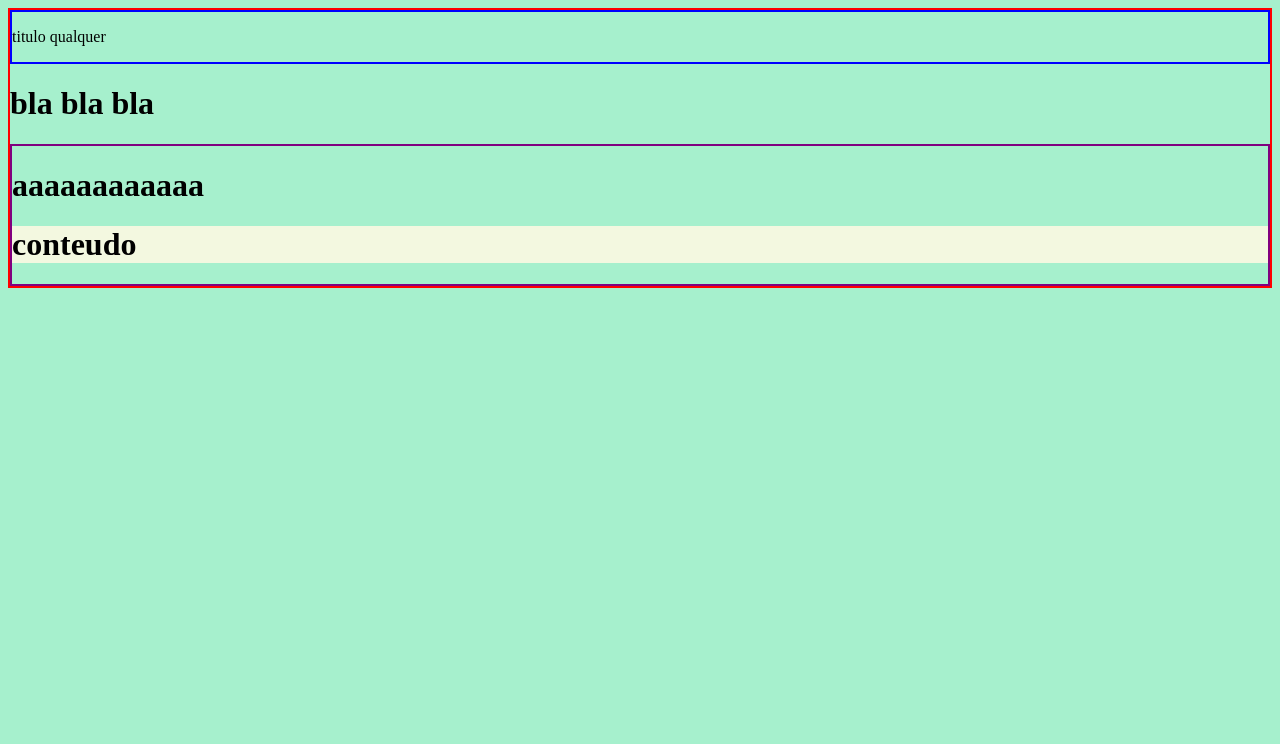
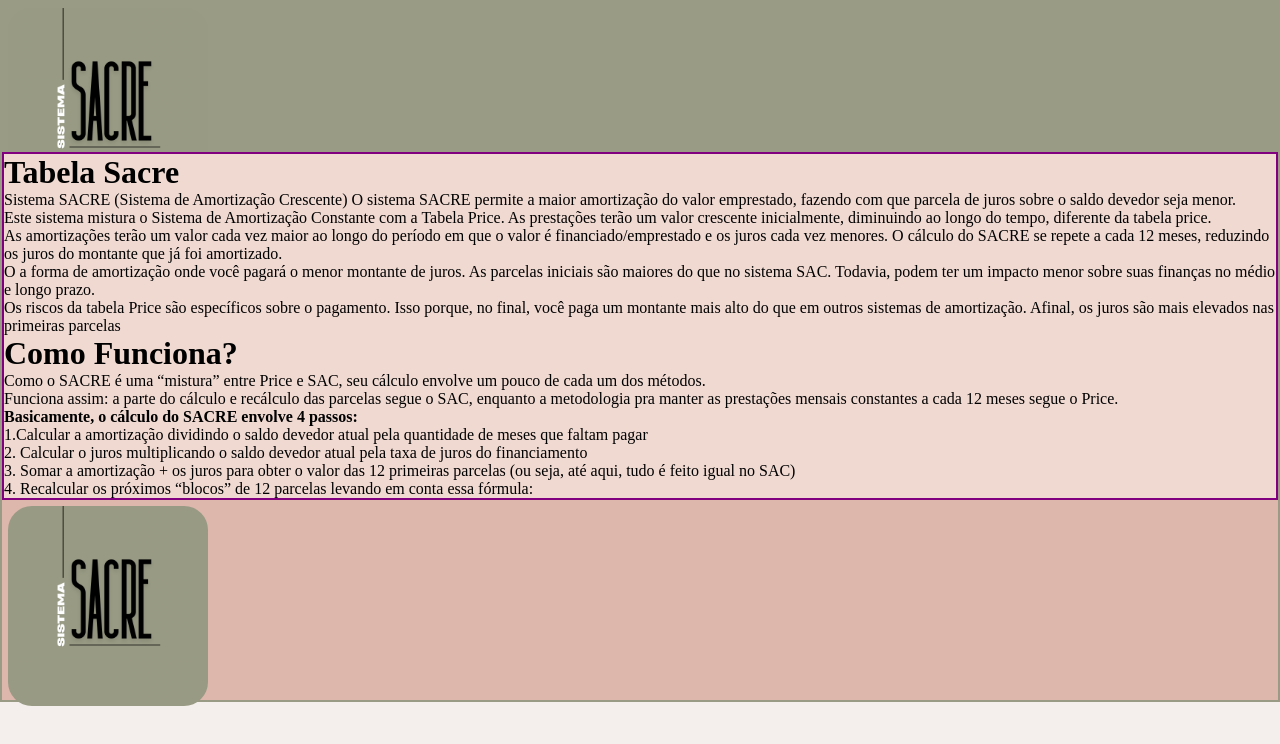
Before and after one commit to Vitoriarochacardoso/sacre, a plain HTML site: page index.html in a window 1280 px wide. Drawn offline with Linux system fonts and the light colour scheme.

Commit message:
Add files via upload

```diff
--- a/index.html
+++ b/index.html
@@ -1,3 +1,4 @@
+
 <!DOCTYPE html>
 <html lang="en">
 <head>
@@ -6,25 +7,47 @@
     <title>Document</title>
     <link rel="stylesheet" href="style.css">
 </head>
-<header>
-    <p> titulo qualquer</p>
-</header>
-<body >
-    <p>
-        <h1> bla bla bla </h1>
-    </p>
+
+<body>
+    <header>
+        <div>
+            <img class="logo" src="imagem/logo.png" alt=" balanca">
+
+        </div>
+    </header>
     <main>
-        <p>
-            <h1>aaaaaaaaaaaa</h1>
+        <p class="caixa">
+            <h1>Tabela Sacre</h1>
+
         </p>
 
-        <div class="caixa">
+        <div>
             <p>
-                <h1>conteudo</h1>
+                <p> Sistema SACRE (Sistema de Amortização Crescente) O sistema SACRE permite a maior amortização do valor emprestado, fazendo com que parcela de juros sobre o saldo devedor seja menor.</p>
+                Este sistema mistura o Sistema de Amortização Constante com a Tabela Price. As prestações terão um valor crescente inicialmente, diminuindo ao longo do tempo, diferente da tabela price.
+                <p>As amortizações terão um valor cada vez maior ao longo do período em que o valor é financiado/emprestado e os juros cada vez menores. O cálculo do SACRE se repete a cada 12 meses, reduzindo os juros do montante que já foi amortizado.</p>
+                O a forma de amortização onde você pagará o menor montante de juros. As parcelas iniciais são maiores do que no sistema SAC. Todavia, podem ter um impacto menor sobre suas finanças no médio e longo prazo.
+                <P>Os riscos da tabela Price são específicos sobre o pagamento. Isso porque, no final, você paga um montante mais alto do que em outros sistemas de amortização. Afinal, os juros são mais elevados nas primeiras parcelas</P>
+
             </p>
+
+            <h1>Como Funciona?</h1>
+
+            <p>Como o SACRE é uma “mistura” entre Price e SAC, seu cálculo envolve um pouco de cada um dos métodos.</p>
+            <p>Funciona assim: a parte do cálculo e recálculo das parcelas segue o SAC, enquanto a metodologia pra manter as prestações mensais constantes a cada 12 meses segue o Price.</p>
+
+                <h4>Basicamente, o cálculo do SACRE envolve 4 passos:</h4>
+
+                    <p>1.Calcular a amortização dividindo o saldo devedor atual pela quantidade de meses que faltam pagar</p>
+                    <p>2. Calcular o juros multiplicando o saldo devedor atual pela taxa de juros do financiamento</p>
+                    <p>3. Somar a amortização + os juros para obter o valor das 12 primeiras parcelas (ou seja, até aqui, tudo é feito igual no SAC)</p>
+                    <p>4. Recalcular os próximos “blocos” de 12 parcelas levando em conta essa fórmula:</p>
         </div>
     </main>
 
 </body>
 <script></script>
+<footer>
+    <img class="logo" src="imagem/logo.png" alt=" balanca">
+</footer>
 </html>
--- a/style.css
+++ b/style.css
@@ -1,19 +1,55 @@
 :root{
-    --cor_fundo: rgb(166, 240, 205);
-    --cor_botao: rgb(243, 248, 224);
-    --cor_borda: red ;
+    --cor_fundo: #F4EFEC;
+    --cor_1: #F0D9D1;
+    --cor_2: #DDB7AC ;
+    --cor_3: #999B85;
 }
-body{
-    background-color: var(--cor_fundo);
-    border: var(--cor_borda) solid 2px;
+main{
+    grid-area: prin;
+    border: purple solid 2px;
+    background-color: var(--cor_1);
 
 }
-main{
-    border: purple solid 2px;
+header{
+    grid-area: cabe;
+    background-color: var(--cor_3);
+
 }
-header{
-    border: blue solid 2px;
+footer{
+    grid-area: roda;
+    background-color: var(--cor_2);
+
+}
+ *{
+    margin: 0%;
+    padding: 0%;
+ }
+body{
+    display: grid;
+    grid-template-areas:
+    " cabe "
+    " prin "
+    " roda ";
+    grid-template-columns: auto;
+    grid-template-rows: 150px auto 200px;
+    background-color: var(--cor_fundo);
+    border: var(--cor_3) solid 2px;
+
 }
 .caixa{
-    background-color: var(--cor_botao);
+    background-color: var(--cor_1);
 }
+div ul{
+    display: inline;
+    position: absolute;
+    align-items: center;
+    margin-top: 4.5%;
+    margin-left: 55%;
+ }
+
+.logo{
+    width: auto;
+    height: 200px;
+    padding: 6px;
+    border-radius: 30px;
+}
```
Also changed, not shown: imagem/logo.png (added).
